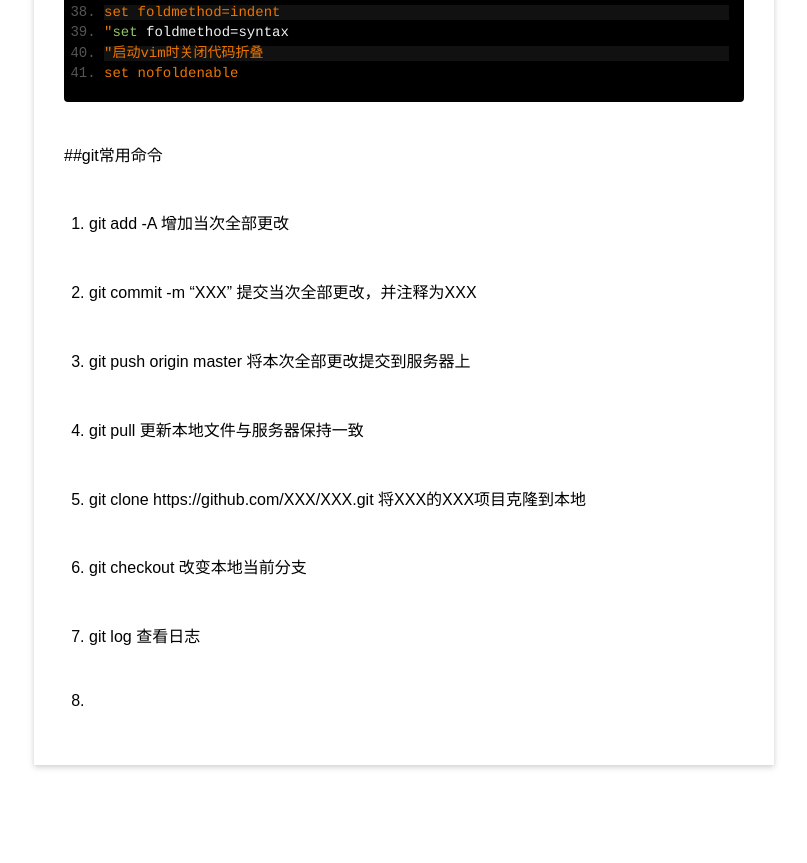
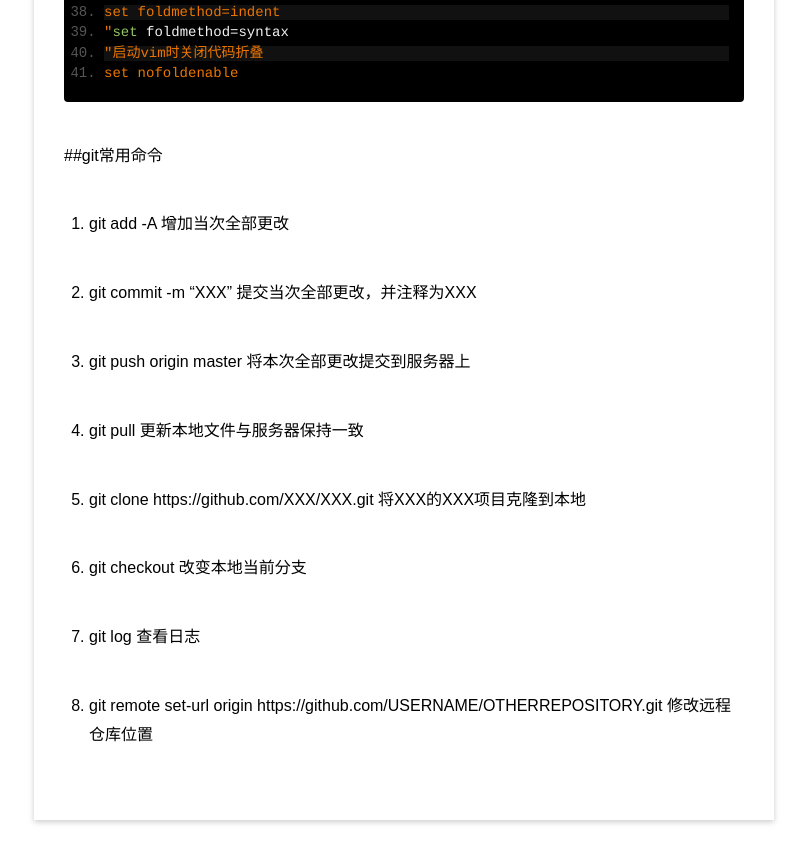
Before and after one commit to windard/windard.com, a Jekyll site: the page built from _posts/opinion/2015-11-13-CUI.md, in a window 1280 px wide and 900 px high, scrolled down 7598 px. Shown: the top 863 px of the window, without its empty margins (76-883 px from the left). Built offline with Jekyll 4.4.1, drawn with Linux system fonts in a browser that asks for light colours.

Commit message:
add git set-url

```diff
--- a/_posts/opinion/2015-11-13-CUI.md
+++ b/_posts/opinion/2015-11-13-CUI.md
@@ -243,4 +243,4 @@
 
 6. git log 查看日志
 
-7.
+7. git remote set-url origin https://github.com/USERNAME/OTHERREPOSITORY.git 修改远程仓库位置
```
